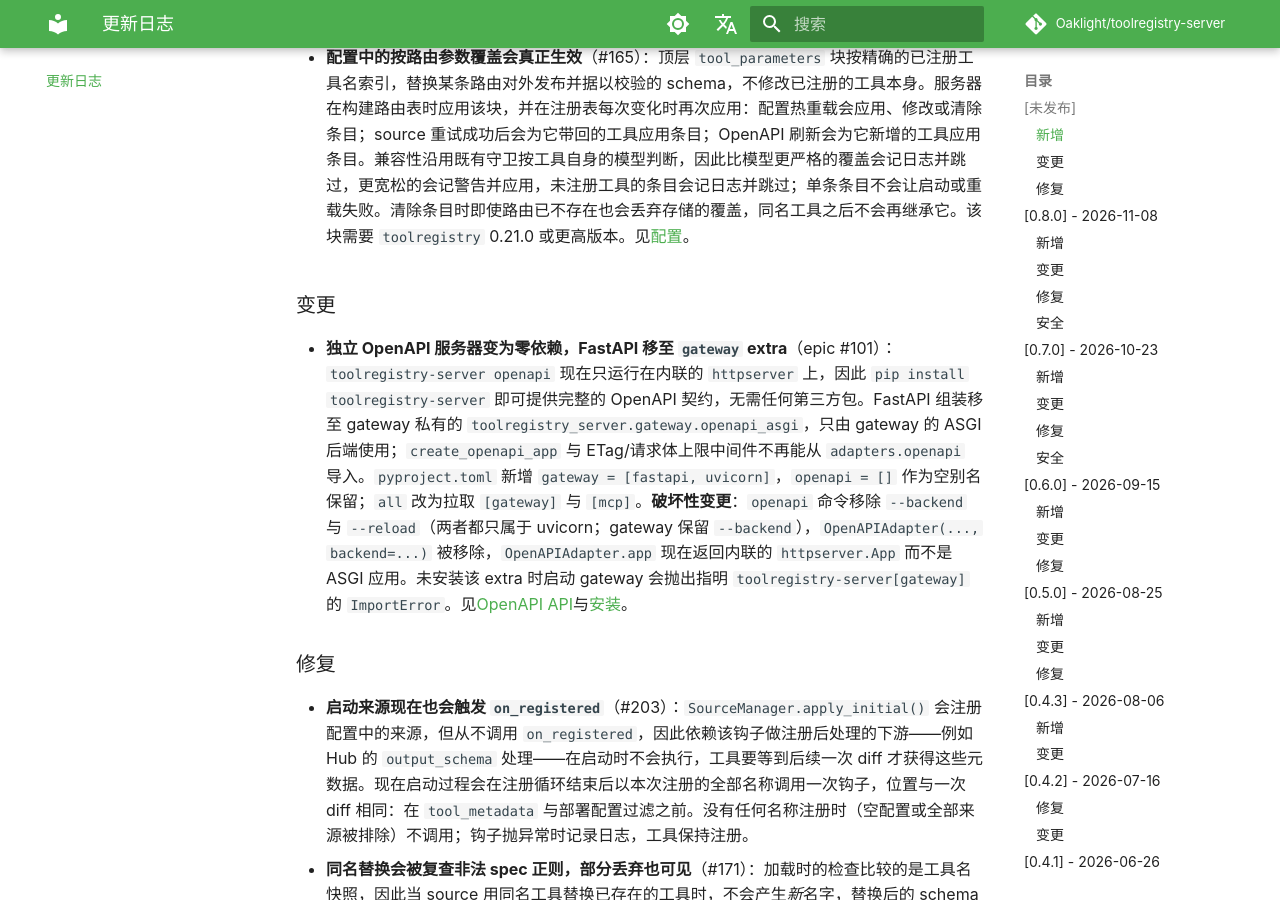
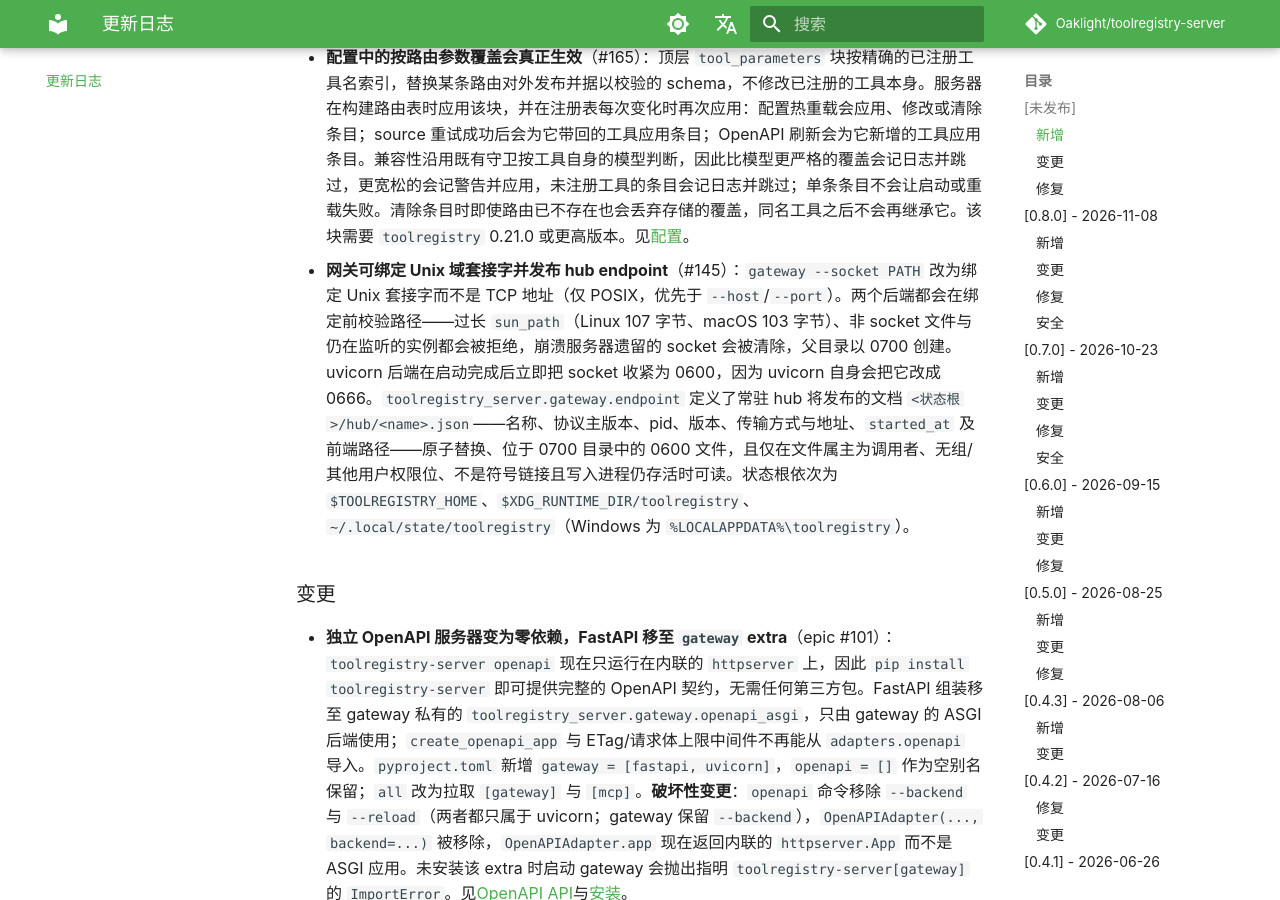
Before and after one commit to Oaklight/toolregistry-server, an MkDocs documentation site: the page built from docs/changelog.md, in a window 1280 px wide and 900 px high, scrolled down 2404 px. Built offline with MkDocs 1.6.1 and Material for MkDocs 9.7.7, drawn with Linux system fonts in a browser that asks for light colours; some web fonts are replaced; comment, search, counter and statistics services are not loaded.

Commit message:
docs(gateway): 记录 Unix 套接字绑定与 hub endpoint 文件（#145）

```diff
--- a/docs/changelog.md
+++ b/docs/changelog.md
@@ -21,6 +21,8 @@
 - **httpserver 版 OpenAPI 应用补齐 FastAPI 组装中剩余的表面**（epic #101）：`/redoc` 从 CDN 提供 ReDoc，版本固定并带 SRI 哈希，运维配置的标题像 `/docs` 一样经过 HTML 转义。应用构建之后注册的工具通过 `RouteTable` 变更监听器即时可调用，无需重启；被移除的工具保留其路由并返回 503，与 FastAPI 的快照行为一致。关闭时会等待进行中的请求完成并移除监听器。默认后端不变；移除 FastAPI 是下一阶段。见[配置](guides/configuration.md)。
 
 - **配置中的按路由参数覆盖会真正生效**（#165）：顶层 `tool_parameters` 块按精确的已注册工具名索引，替换某条路由对外发布并据以校验的 schema，不修改已注册的工具本身。服务器在构建路由表时应用该块，并在注册表每次变化时再次应用：配置热重载会应用、修改或清除条目；source 重试成功后会为它带回的工具应用条目；OpenAPI 刷新会为它新增的工具应用条目。兼容性沿用既有守卫按工具自身的模型判断，因此比模型更严格的覆盖会记日志并跳过，更宽松的会记警告并应用，未注册工具的条目会记日志并跳过；单条条目不会让启动或重载失败。清除条目时即使路由已不存在也会丢弃存储的覆盖，同名工具之后不会再继承它。该块需要 `toolregistry` 0.21.0 或更高版本。见[配置](guides/configuration.md)。
+
+- **网关可绑定 Unix 域套接字并发布 hub endpoint**（#145）：`gateway --socket PATH` 改为绑定 Unix 套接字而不是 TCP 地址（仅 POSIX，优先于 `--host`/`--port`）。两个后端都会在绑定前校验路径——过长 `sun_path`（Linux 107 字节、macOS 103 字节）、非 socket 文件与仍在监听的实例都会被拒绝，崩溃服务器遗留的 socket 会被清除，父目录以 0700 创建。uvicorn 后端在启动完成后立即把 socket 收紧为 0600，因为 uvicorn 自身会把它改成 0666。`toolregistry_server.gateway.endpoint` 定义了常驻 hub 将发布的文档 `<状态根>/hub/<name>.json`——名称、协议主版本、pid、版本、传输方式与地址、`started_at` 及前端路径——原子替换、位于 0700 目录中的 0600 文件，且仅在文件属主为调用者、无组/其他用户权限位、不是符号链接且写入进程仍存活时可读。状态根依次为 `$TOOLREGISTRY_HOME`、`$XDG_RUNTIME_DIR/toolregistry`、`~/.local/state/toolregistry`（Windows 为 `%LOCALAPPDATA%\toolregistry`）。
 
 ### 变更
 
```
Also changed, not shown: docs/reference/cli/index.md (+1 -0 lines).
